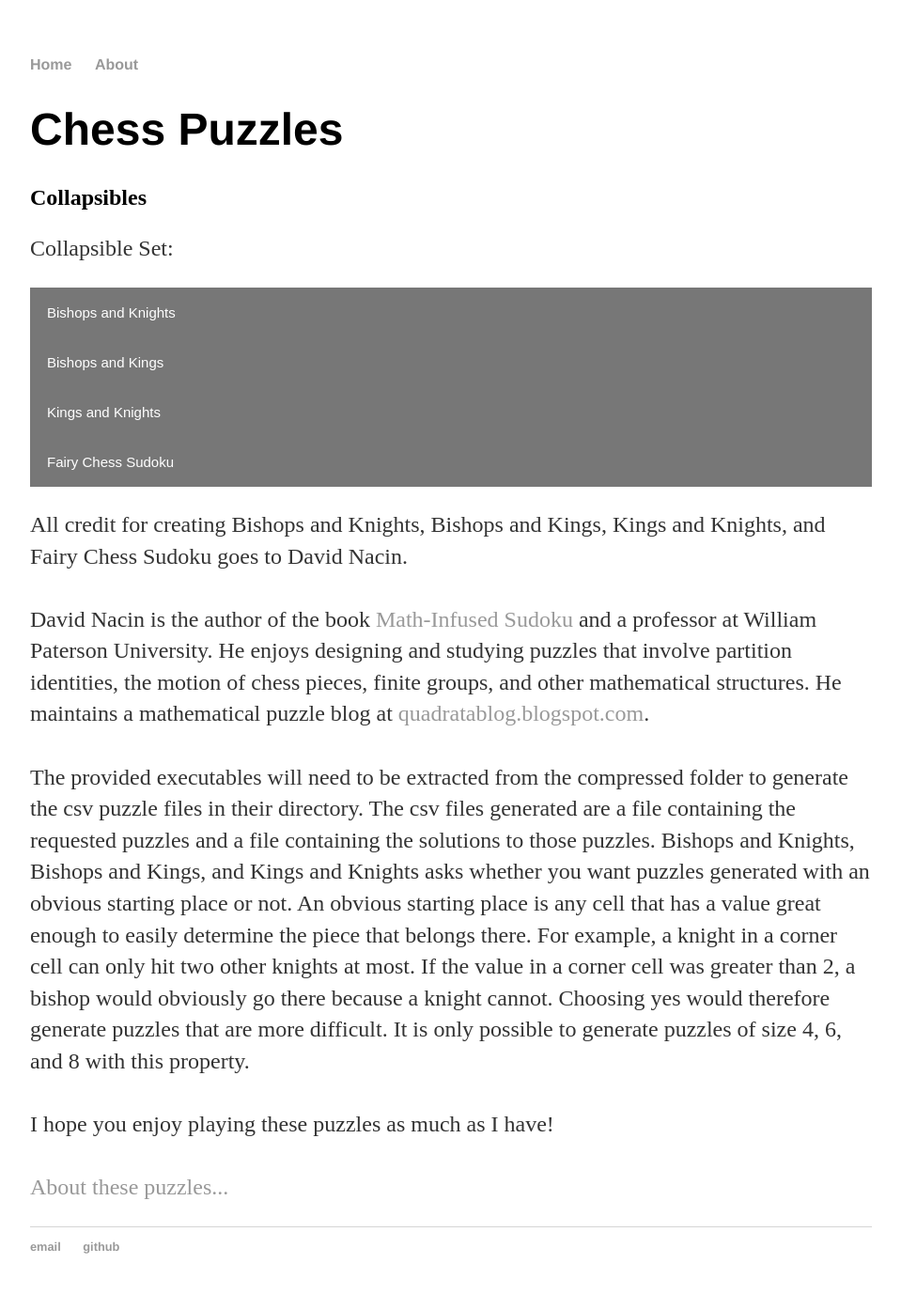
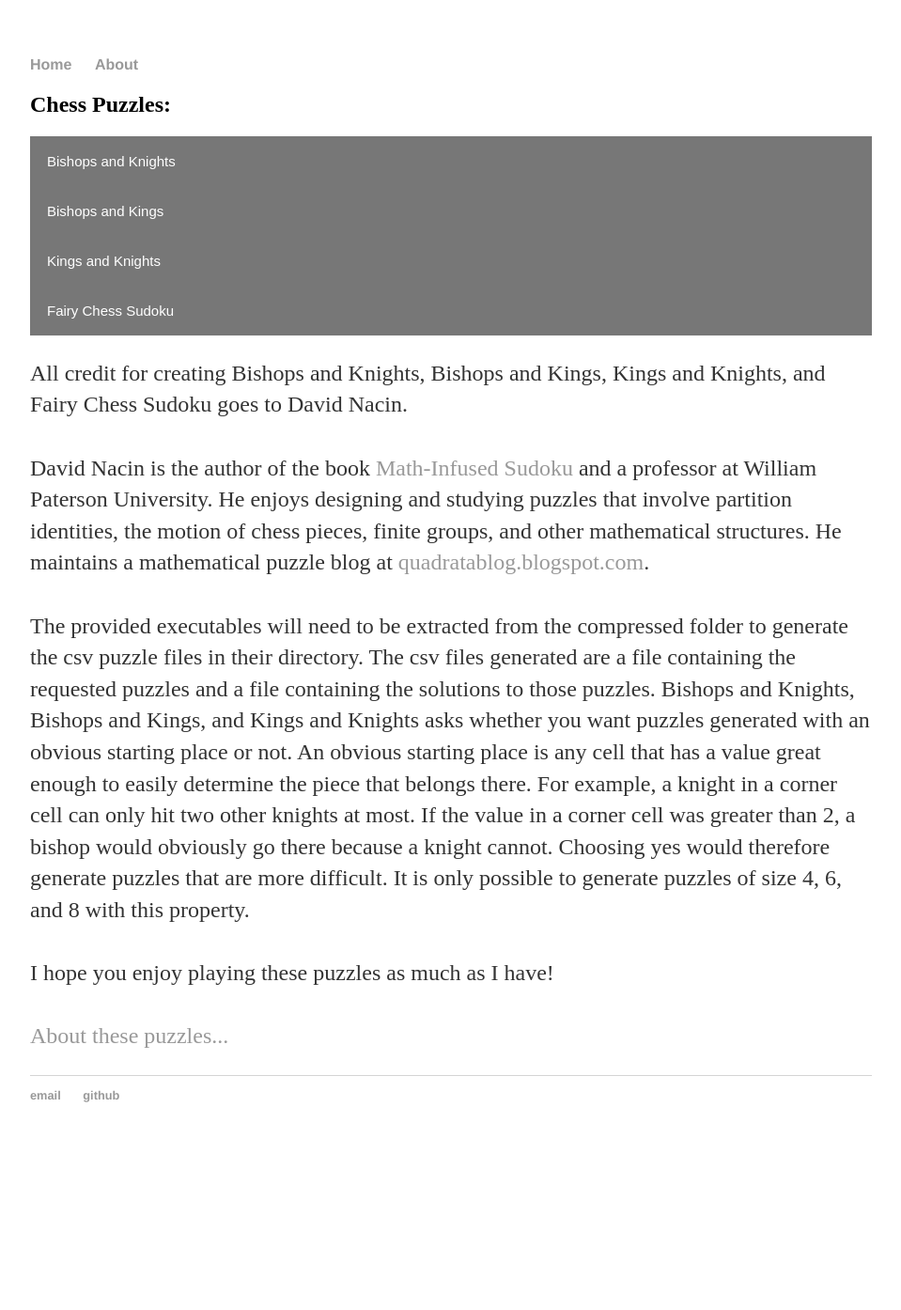
Before and after one commit to CThielsen1/CThielsen1.github.io, a Jekyll site: the page built from index.html, in a window 1280 px wide. Shown: the whole page at 94% size, without its empty margins (160-1119 px from the left). Built offline with Jekyll 4.4.1, drawn with Linux system fonts in a browser that asks for light colours; after the commit the page ends 1233 px from its top, so only the background shows below that.

Commit message:
Update index.html

```diff
--- a/index.html
+++ b/index.html
@@ -32,10 +32,7 @@ title: Chess Puzzles
 		</style>
 	</head>
 	<body>
-		<h1>Chess Puzzles</h1>
-		<h2>Collapsibles</h2>
-
-		<p>Collapsible Set:</p>
+		<h2>Chess Puzzles:</h2>
 		<button type="button" class="collapsible">Bishops and Knights</button>
 		<div class="content">
 			<p>Bishops and Knights is a puzzle consisting of a 2n x 2n grid. The goal is to correctly place bishops and knights in the grid so that every row and
```
